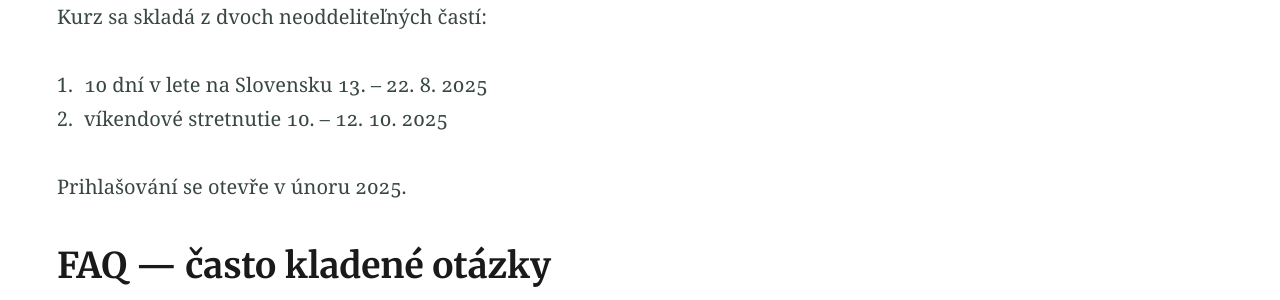
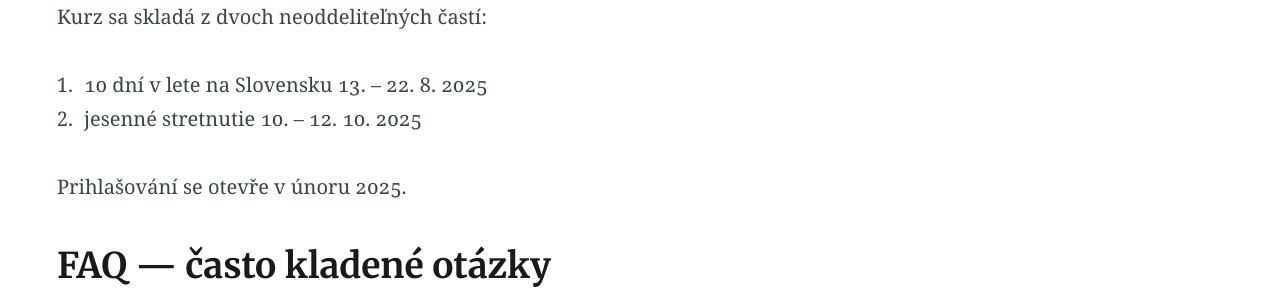
Before and after one commit to fonssk/fonssk.github.io, a Jekyll site: the page built from index.md, in a window 1280 px wide and 900 px high, scrolled down 2814 px. Shown: the part 155-455 px from the top of the window. Built offline with Jekyll 4.4.1, drawn with Linux system fonts in a browser that asks for light colours.

Commit message:
Update index.md

```diff
--- a/index.md
+++ b/index.md
@@ -86,7 +86,7 @@ Skauti a neskauti sú vítaní v našich komunitách rovnako. Účasť neskautov
 Kurz sa skladá z dvoch neoddeliteľných častí:
 
 1. 10 dní v lete na Slovensku 13. – 22. 8. 2025
-2. víkendové stretnutie 10. – 12. 10. 2025
+2. jesenné stretnutie 10. – 12. 10. 2025
 
 Prihlašování se otevře v únoru 2025.
 
```
